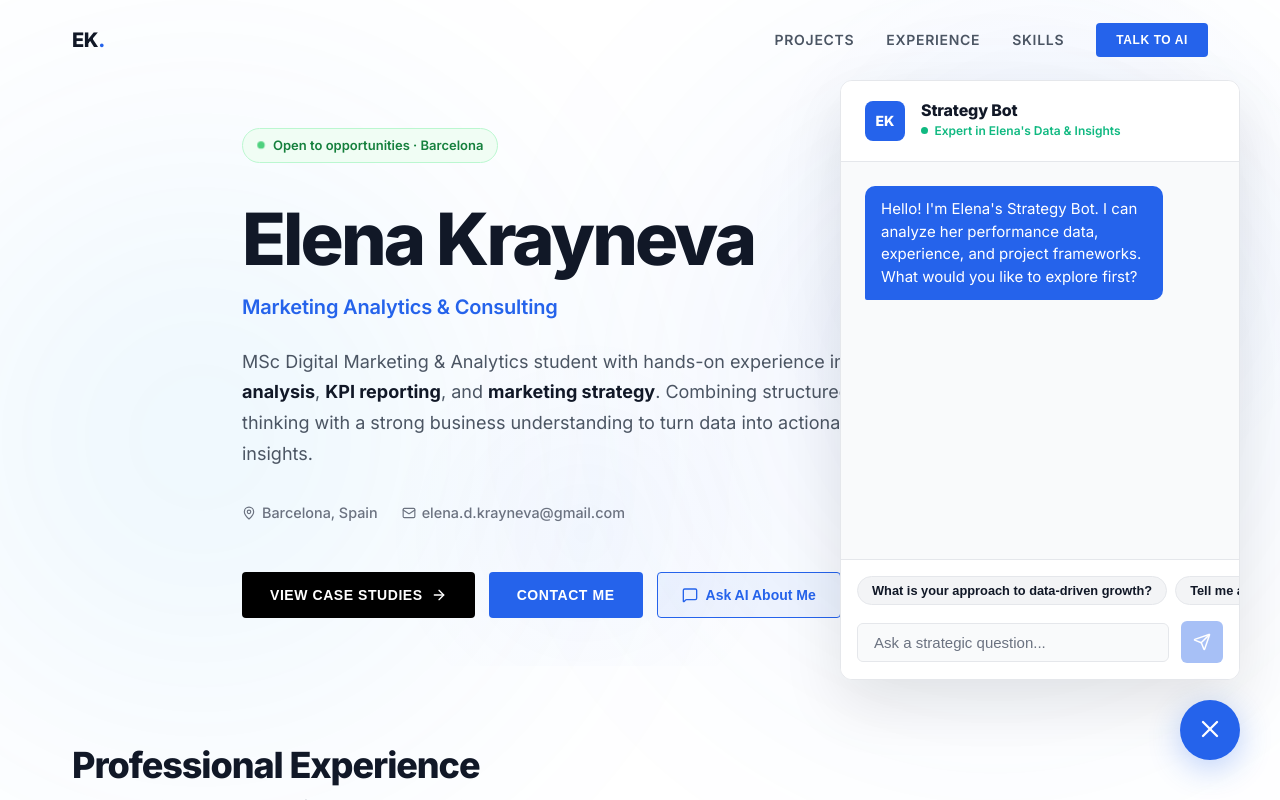
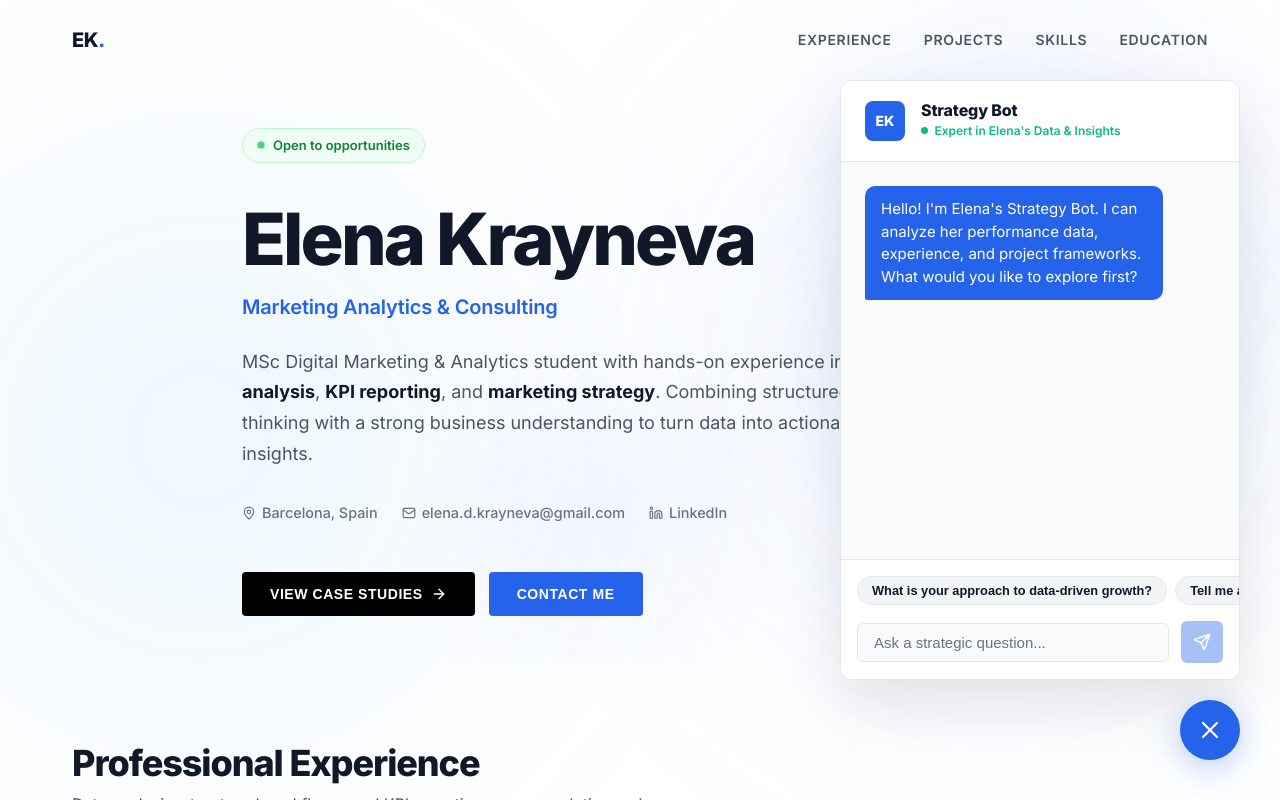
Before and after one commit to elenadkrayneva/antigraviti, a Next.js app: page / in a window 1280 px wide. Both pictures are taken after a click on the button "Ask AI About Me". Shown: the top 800 px of the page. Built offline with nearby package versions, Linux system fonts and the light colour scheme.

Commit message:
feat: implement checklist updates including chatbot unification, hero updates, and education refactor

```diff
--- a/components/Certifications.tsx
+++ b/components/Certifications.tsx
@@ -8,7 +8,7 @@ export default function Certifications() {
   const { certifications } = cvData;
 
   return (
-    <section id="certifications" className={styles.section}>
+    <section id="education-certifications" className={styles.section}>
       <div className="container">
         <motion.div
           initial={{ opacity: 0, y: 20 }}
@@ -17,17 +17,18 @@ export default function Certifications() {
           transition={{ duration: 0.5 }}
           className={styles.header}
         >
-          <h2 className={styles.sectionTitle}>Certifications</h2>
-          <p className={styles.sectionSubtitle}>Professional credentials in marketing analytics and digital tools.</p>
+          <h2 className={styles.sectionTitle}>Education & Certifications</h2>
+          <p className={styles.sectionSubtitle}>Academic degrees and professional credentials.</p>
         </motion.div>
 
         <div className={styles.grid}>
-          {(certifications as any[]).map((cert, index) => (
-            <motion.a
+          {(certifications as any[]).map((cert, index) => {
+            const hasUrl = cert.url && cert.url.trim() !== '';
+            const Component = hasUrl ? motion.a : motion.div;
+            return (
+            <Component
               key={index}
-              href={cert.url}
-              target="_blank"
-              rel="noopener noreferrer"
+              {...(hasUrl ? { href: cert.url, target: "_blank", rel: "noopener noreferrer" } : {})}
               className={styles.card}
               initial={{ opacity: 0, y: 20 }}
               whileInView={{ opacity: 1, y: 0 }}
@@ -41,8 +42,9 @@ export default function Certifications() {
                 <div className={styles.certName}>{cert.name}</div>
                 <div className={styles.certIssuer}>{cert.issuer} · {cert.year}</div>
               </div>
-            </motion.a>
-          ))}
+            </Component>
+            );
+          })}
         </div>
       </div>
     </section>
--- a/components/Chatbot.module.css
+++ b/components/Chatbot.module.css
@@ -4,7 +4,7 @@
   right: 2.5rem;
   width: 60px;
   height: 60px;
-  border-radius: 50%;
+  border-radius: 30px;
   background: var(--brand-accent);
   color: #ffffff;
   border: none;
@@ -17,8 +17,31 @@
   transition: all 0.3s cubic-bezier(0.175, 0.885, 0.32, 1.275);
 }
 
+.toggleExpanded {
+  width: auto;
+  padding: 0 1.25rem;
+}
+
+.toggleIconWrap {
+  display: flex;
+  align-items: center;
+  justify-content: center;
+}
+
+.toggleIconWrapExpanded {
+  display: flex;
+  align-items: center;
+  gap: 0.5rem;
+}
+
+.toggleText {
+  font-weight: 600;
+  font-size: 0.9375rem;
+  white-space: nowrap;
+}
+
 .toggleButton:hover {
-  transform: translateY(-4px) scale(1.05);
+  transform: translateY(-4px) scale(1.02);
   box-shadow: 0 12px 40px rgba(37, 99, 235, 0.4);
 }
 
--- a/components/Chatbot.tsx
+++ b/components/Chatbot.tsx
@@ -72,18 +72,19 @@ export default function Chatbot() {
   return (
     <>
       <button
-        className={styles.toggleButton}
+        className={`${styles.toggleButton} ${!isOpen ? styles.toggleExpanded : ''}`}
         onClick={() => setIsOpen(!isOpen)}
-        aria-label="Toggle Strategy Bot"
+        aria-label="Ask AI About Me"
       >
         <AnimatePresence mode="wait">
           {isOpen ? (
-            <motion.div key="x" initial={{ opacity: 0, rotate: -90 }} animate={{ opacity: 1, rotate: 0 }} exit={{ opacity: 0, rotate: 90 }}>
+            <motion.div key="x" className={styles.toggleIconWrap} initial={{ opacity: 0, rotate: -90 }} animate={{ opacity: 1, rotate: 0 }} exit={{ opacity: 0, rotate: 90 }}>
               <X size={28} />
             </motion.div>
           ) : (
-            <motion.div key="chat" initial={{ opacity: 0, scale: 0.8 }} animate={{ opacity: 1, scale: 1 }} exit={{ opacity: 0, scale: 0.8 }}>
-              <Sparkles size={28} />
+            <motion.div key="chat" className={styles.toggleIconWrapExpanded} initial={{ opacity: 0, scale: 0.8 }} animate={{ opacity: 1, scale: 1 }} exit={{ opacity: 0, scale: 0.8 }}>
+              <Sparkles size={24} />
+              <span className={styles.toggleText}>Ask AI About Me</span>
             </motion.div>
           )}
         </AnimatePresence>
--- a/components/Contact.tsx
+++ b/components/Contact.tsx
@@ -27,9 +27,6 @@ export default function Contact() {
             <p className={styles.subtitle}>
               I&apos;m open to internship opportunities, marketing analytics roles, and consulting projects. Feel free to reach out directly.
             </p>
-            <button onClick={openChatbot} className={styles.chatBtn}>
-              <MessageSquare size={16} /> Ask me anything via AI
-            </button>
           </div>
 
           <div className={styles.contacts}>
--- a/components/Hero.tsx
+++ b/components/Hero.tsx
@@ -26,13 +26,13 @@ export default function Hero() {
     <section id="hero" className={styles.heroSection}>
       <div className={styles.content}>
         <motion.div
+          className={styles.availabilityBadge}
           initial={{ opacity: 0, y: -16 }}
           animate={{ opacity: 1, y: 0 }}
           transition={{ duration: 0.5 }}
-          className={styles.availabilityBadge}
         >
           <span className={styles.dot} />
-          Open to opportunities · Barcelona
+          Open to opportunities
         </motion.div>
 
         <motion.h1
@@ -79,6 +79,10 @@ export default function Hero() {
             <Mail size={14} />
             <a href={`mailto:${profile.email}`}>{profile.email}</a>
           </span>
+          <span className={styles.metaItem}>
+            <svg xmlns="http://www.w3.org/2000/svg" width="14" height="14" viewBox="0 0 24 24" fill="none" stroke="currentColor" strokeWidth="2" strokeLinecap="round" strokeLinejoin="round"><path d="M16 8a6 6 0 0 1 6 6v7h-4v-7a2 2 0 0 0-2-2 2 2 0 0 0-2 2v7h-4v-7a6 6 0 0 1 6-6z"></path><rect x="2" y="9" width="4" height="12"></rect><circle cx="4" cy="4" r="2"></circle></svg>
+            <a href={profile.linkedin} target="_blank" rel="noopener noreferrer">LinkedIn</a>
+          </span>
         </motion.div>
 
         <motion.div
@@ -93,9 +97,6 @@ export default function Hero() {
           <button onClick={() => handleScroll('contact')} className={styles.btnSecondary}>
             Contact Me
           </button>
-          <button onClick={openChatbot} className={styles.btnGhost}>
-            <MessageSquare size={16} /> Ask AI About Me
-          </button>
         </motion.div>
       </div>
 
--- a/components/Navigation.tsx
+++ b/components/Navigation.tsx
@@ -36,15 +36,10 @@ export default function Navigation() {
           EK<span>.</span>
         </Link>
         <div className={styles.links}>
+          <a href="#experience" onClick={(e) => handleSmoothScroll(e, 'experience')} className={styles.link}>Experience</a>
           <a href="#projects" onClick={(e) => handleSmoothScroll(e, 'projects')} className={styles.link}>Projects</a>
-          <a href="#experience" onClick={(e) => handleSmoothScroll(e, 'experience')} className={styles.link}>Experience</a>
           <a href="#skills" onClick={(e) => handleSmoothScroll(e, 'skills')} className={styles.link}>Skills</a>
-          <button
-            className={styles.cta}
-            onClick={() => window.dispatchEvent(new CustomEvent('open-chatbot'))}
-          >
-            Talk to AI
-          </button>
+          <a href="#education-certifications" onClick={(e) => handleSmoothScroll(e, 'education-certifications')} className={styles.link}>Education</a>
         </div>
       </div>
     </nav>
--- a/data/cv.json
+++ b/data/cv.json
@@ -146,32 +146,46 @@
   ],
   "certifications": [
     {
-      "name": "Google Analytics 4 Certification",
-      "issuer": "Google",
-      "issuerLogo": "https://upload.wikimedia.org/wikipedia/commons/thumb/2/2f/Google_2015_logo.svg/272px-Google_2015_logo.svg.png",
-      "year": "2024",
-      "url": "https://skillshop.credential.net/"
+      "name": "MSc Digital Marketing & Analytics",
+      "issuer": "TBS Education",
+      "year": "2025–2026",
+      "url": ""
     },
     {
-      "name": "Google Ads Search Certification",
-      "issuer": "Google",
-      "issuerLogo": "https://upload.wikimedia.org/wikipedia/commons/thumb/2/2f/Google_2015_logo.svg/272px-Google_2015_logo.svg.png",
-      "year": "2024",
-      "url": "https://skillshop.credential.net/"
+      "name": "Bachelor of Business Administration",
+      "issuer": "Higher School of Economics",
+      "year": "2019–2023",
+      "url": ""
     },
     {
-      "name": "HubSpot Marketing Software Certification",
-      "issuer": "HubSpot Academy",
-      "issuerLogo": "https://upload.wikimedia.org/wikipedia/commons/thumb/3/3f/HubSpot_Logo.svg/320px-HubSpot_Logo.svg.png",
-      "year": "2024",
-      "url": "https://academy.hubspot.com/"
+      "name": "Google Ads Display Certification",
+      "issuer": "Google",
+      "year": "2026",
+      "url": ""
     },
     {
-      "name": "Digital Marketing & Analytics",
-      "issuer": "IE Business School",
-      "issuerLogo": "https://upload.wikimedia.org/wikipedia/commons/thumb/9/9c/IE_University_logo.svg/320px-IE_University_logo.svg.png",
+      "name": "Google Analytics Certification",
+      "issuer": "Google",
+      "year": "2026",
+      "url": ""
+    },
+    {
+      "name": "HubSpot Marketing Hub Software Certification",
+      "issuer": "HubSpot",
+      "year": "2026",
+      "url": ""
+    },
+    {
+      "name": "IELTS Academic C1 (Score 7.5)",
+      "issuer": "IDP",
       "year": "2025",
-      "url": "https://www.ie.edu/"
+      "url": ""
+    },
+    {
+      "name": "Microsoft Excel Advanced",
+      "issuer": "Bauman Training Center",
+      "year": "2023",
+      "url": ""
     }
   ]
 }
```
